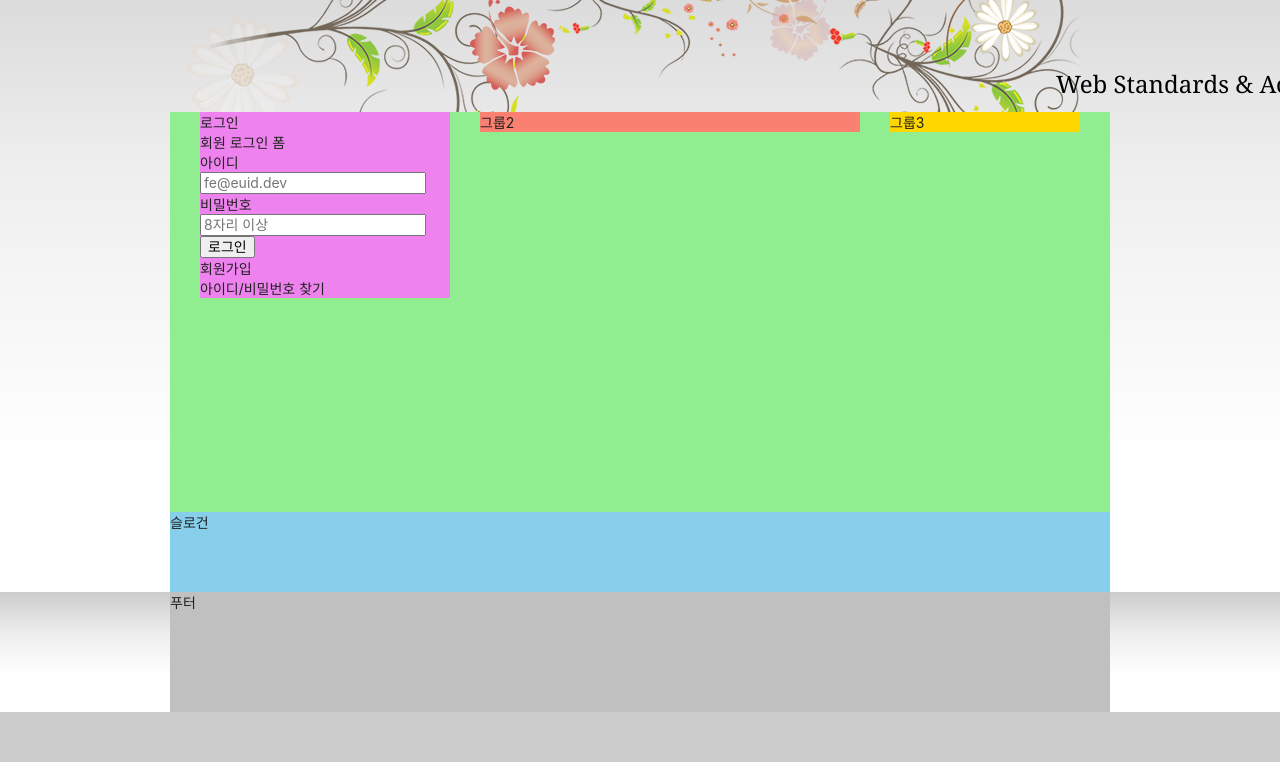
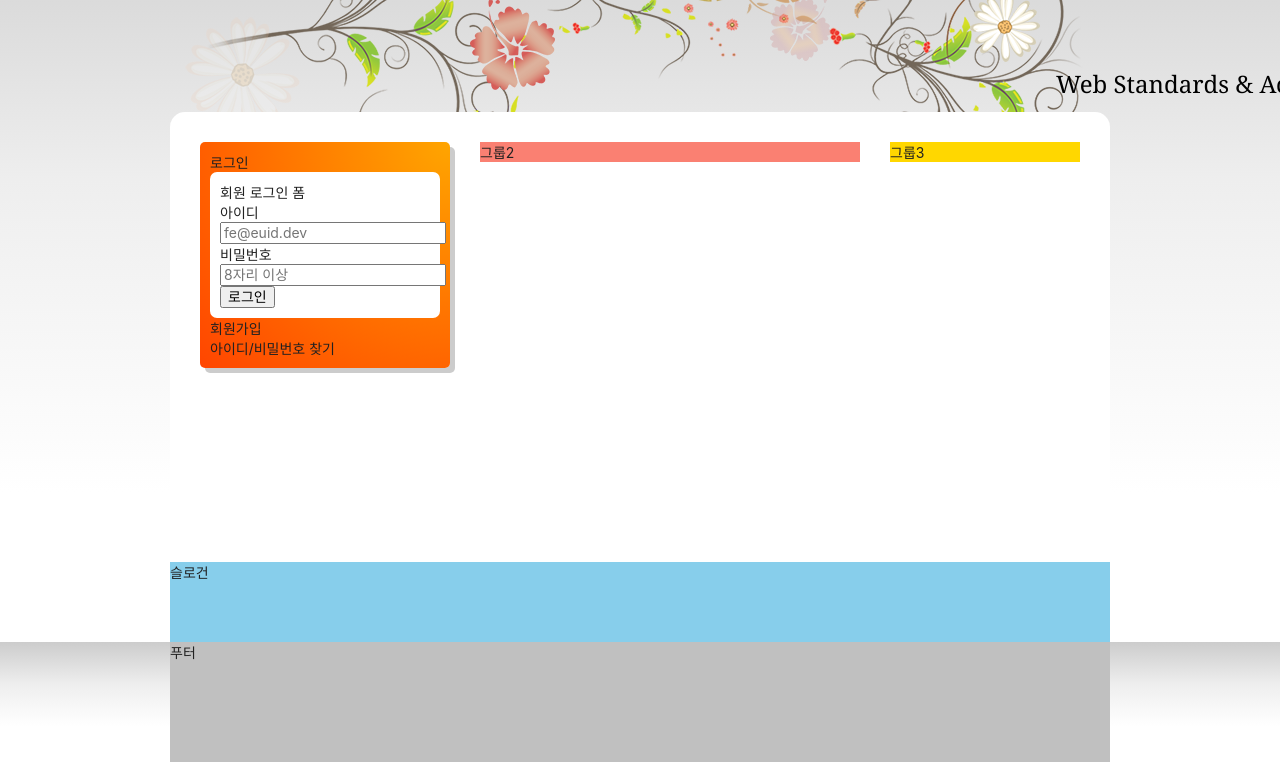
Before and after one commit to rlaeksl/HTML5, a plain HTML site: page index.html in a window 1280 px wide. Shown: the part 135-897 px from the top of the page. Before the commit the page ends 847 px from the top, so only its background shows below. Drawn offline with Linux system fonts and the light colour scheme; a web font is replaced by a local one.

Commit message:
로그인 배경 및 여백 지정

```diff
--- a/styles/style.css
+++ b/styles/style.css
@@ -268,10 +268,11 @@ body{
 
 /* 메인 */
 .main{
-  background:lightgreen;
-  height:50vh;
   display:flow-root;
-  padding:0 15px;
+  background: #fff;
+  min-height: 450px;
+  padding: 30px 15px;
+  border-radius: 15px 15px 0 0;
 }
 
 .group{
@@ -280,7 +281,6 @@ body{
 }
 
 .group1{
-  background-color: violet;
   width:250px;
 }
 .group2{
@@ -290,6 +290,24 @@ body{
 .group3{
   background-color: gold;
   width:190px;
+}
+
+/* 로그인 영역 */
+.login{
+  background: radial-gradient(circle at right top, orange, orangered);
+  box-shadow: 5px 5px 0 0 #ccc;
+  padding: 10px;
+  border-radius: 5px;
+}
+
+.login-form{
+  background: #fff;
+  border-radius: 7px;
+  padding: 10px;
+}
+
+.user-email, .user-pw{
+  float: left;
 }
 
 /* 슬로건 */
```
